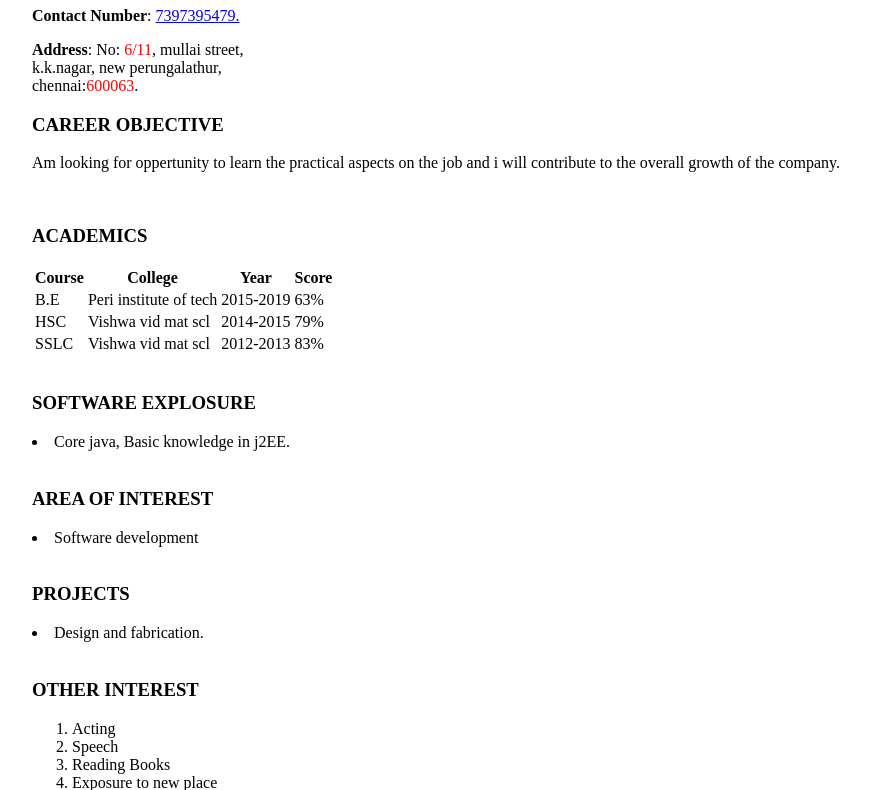
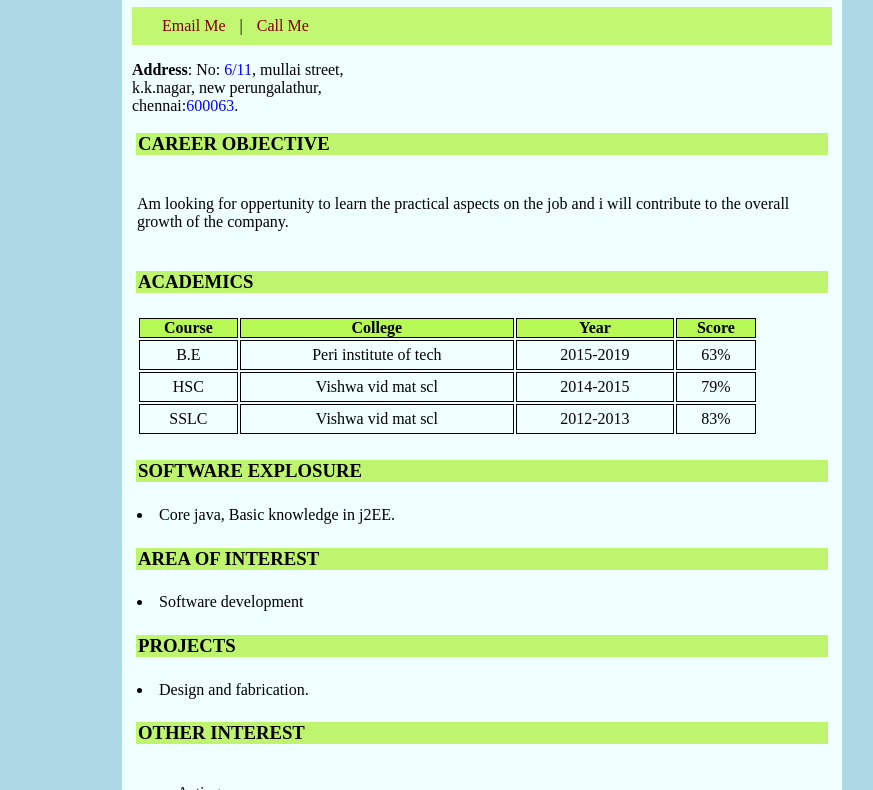
Before and after one commit to yogesh-rv/resume-final, a website: page app/index.html in a window 1280 px wide. Shown: the part 133-923 px from the top of the page, without its empty margins (158-1031 px from the left). Drawn offline with Linux system fonts and the light colour scheme.

Commit message:
resume-final updated

```diff
--- a/app/css/main.css
+++ b/app/css/main.css
@@ -1,4 +1,64 @@
-.container{
-    width: 900px;
+body{
+    background-color: lightblue;
+    font-family: 'Times New Roman', Times, serif;
+    margin: 50px;
+}
+.container {
+    width: 700px;
     margin: auto;
+    background-color: azure;
+    padding:  0 10px;
 }
+header h1 {
+    font-size: 25px;
+    font-family:Lobster ;sans-serif ;
+    padding: 5px 0;
+}
+header .connect{
+    background-color:  rgb(193, 247, 113);
+    padding:  0 20px ;
+}
+header .connect a{
+    padding: 10px 10px;
+    display: inline-block;
+    text-decoration: none;
+}
+header .connect a:link{
+color: maroon;
+}
+header .connect a:hover{
+color: red;
+}
+header .connect a:active{
+color: midnightblue;
+}
+header .connect a:visited{
+color: orangered;
+}
+.information{
+    border: solid 0px;]
+    margin: 0 0 0;
+}
+.information h3{
+    background-color: rgb(191, 245, 110);
+    padding-left:2px ;
+    margin-left: 4px;
+    margin-right: 4PX;
+}
+.information .info-data{
+    padding:5px 5px;
+}
+.table-1{
+
+}
+.table-1 tr{
+}
+.table-1 td{
+    border: solid 1px;
+    padding: 5px;
+    text-align: center;
+}
+.table-1 th{
+    border: solid 1px;
+    background-color:rgb(184, 250, 85);
+}
--- a/app/index.html
+++ b/app/index.html
@@ -4,45 +4,42 @@
     <meta charset="UTF-8">
     <meta name="viewport" content="width=device-width, initial-scale=1.0">
     <title>Document</title>
+    <link rel=https://fonts.google.com/specimen/Lobster?selection.family=Lobster#standard-styles>
     <link rel="stylesheet" href="css/reset.css">
     <link rel="stylesheet" href="css/main.css">
 </head>
 <body>
 <div class= container>
 
+      <header>
+        <img src="images/yog.jpg" alt= "picture" width= "100">
+        <h1>YOGESH R</h1>
 
-      <img src="images/yog.jpg" alt= "picture" width= "100">
-      <h1>YOGE R</h1>
-      <div>
-      <P><b>E-Mail</b>:<a href="yogesh@gmail.com"> yogesh@gmail.com.</p></a>
-      <p><b>Contact Number</b>:
-      <a href=7397395479>7397395479.</p></a>
-      <b>Address</b>: No:<span style="color: red"> 6/11</span>, mullai street,<br>
-      k.k.nagar, new perungalathur,<br>
-      chennai:<span style="color: red">600063</span>.</p>
+        <P class="connect">
+          <a href="yogesh@gmail.com"> Email Me</a>
+        |
+          <a href=7397395479>Call Me</a>
+        </p>
+          <b>Address</b>: No:<span style="color: blue"> 6/11</span>, mullai street,<br> k.k.nagar, new perungalathur,<br> chennai:<span style="color: blue">600063</span>.</p>
+      </header>
+    <div class="information">
+      <h3>CAREER OBJECTIVE</h3>
+        <div class="info-data">
+
+          <P>Am looking for oppertunity to learn the practical aspects on the job and i will contribute to the overall growth
+            of the company.</P>
         </div>
-      <h3>CAREER OBJECTIVE</h3>
-
-      <P>Am looking for oppertunity
-      to learn the practical
-       aspects on the job
-      and i will contribute
-      to the overall growth
-      of the company.</P>
-
-      <br>
+     </div>
+    <div class="information">
          <h3>ACADEMICS</h3>
-
-      <table>
-
+        <div class="info-data">
+         <table class="table-1 border=""0" width="90%" cellpadding="0" cellspacing="2">
          <tr>
             <th>Course</th>
             <th>College</th>
             <th>Year</th>
             <th>Score</th>
          </tr>
-
-
             <tr>
             <td>B.E</td>
             <td>Peri institute of tech</td>
@@ -62,34 +59,52 @@
             <td>83%</td>
          </tr>
          </table>
-      <br>
+        </div>
+    </div>
+    <div class="information">
          <h3>SOFTWARE EXPLOSURE</h3>
+        <div class="info-data">
          <li>Core java, Basic knowledge in j2EE.</li>
-      <br>
+        </div>
+    </div>
+    <div class="information">
         <h3>AREA OF INTEREST</h3>
+        <div class="info-data">
           <li>Software development</li>
-      <br>
+        </div>
+    </div>
+    <div class="information">
           <h3>PROJECTS</h3>
+        <div class="info-data">
            <li>Design and fabrication.</li>
-       <br>
+        </div>
+    </div>
+    <div class="information">
          <h3>OTHER INTEREST</h3>
-      <ol>
+        <div class="info-data">
+         <ul>
           <li>Acting</li>
           <li>Speech</li>
           <li>Reading Books</li>
           <li>Exposure to new place</li>
           <li>Exposure to new things</li>
-      </ol>
-       <br>
+         </ul>
+        </div>
+    </div>
+    <div class="information">
           <h3>PERSONAL QUALITIES</h3>
+        <div class="info-data">
           <ul>
            <li>Dedicated to work</li>
            <li>Punctual</li>
            <li>Self motivating</li>
            <li>Good team player</li>
           </ul>
-      <br>
+        </div>
+    </div>
+    <div class="information">
           <h3>PERSONAL DETAILS</h3>
+        <div class="info-data">
            <table class="two">
 
       <tr>
@@ -115,10 +130,14 @@
 
        </tr>
            </table>
-      <br>
+         </div>
+    </div>
+    <div class="information">
           <h3>DECLARATION</h3>
-       <P style="font-size: 18px";>I hereby declare that all the information furnished above is true and correct to the best of my knowledge an belief.
-        <br>
+        <div class="info-data">
+            <P>I hereby declare that all the information furnished above is true and correct to the best of my knowledge an belief.
+        </div>
+    </div>
         <p><b>place</b>: chennai.</p>
         <p><b>Date</b>:</p>
         <p>[yogesh]</p>
```
Lines whose indentation alone changed are shown as unchanged.
